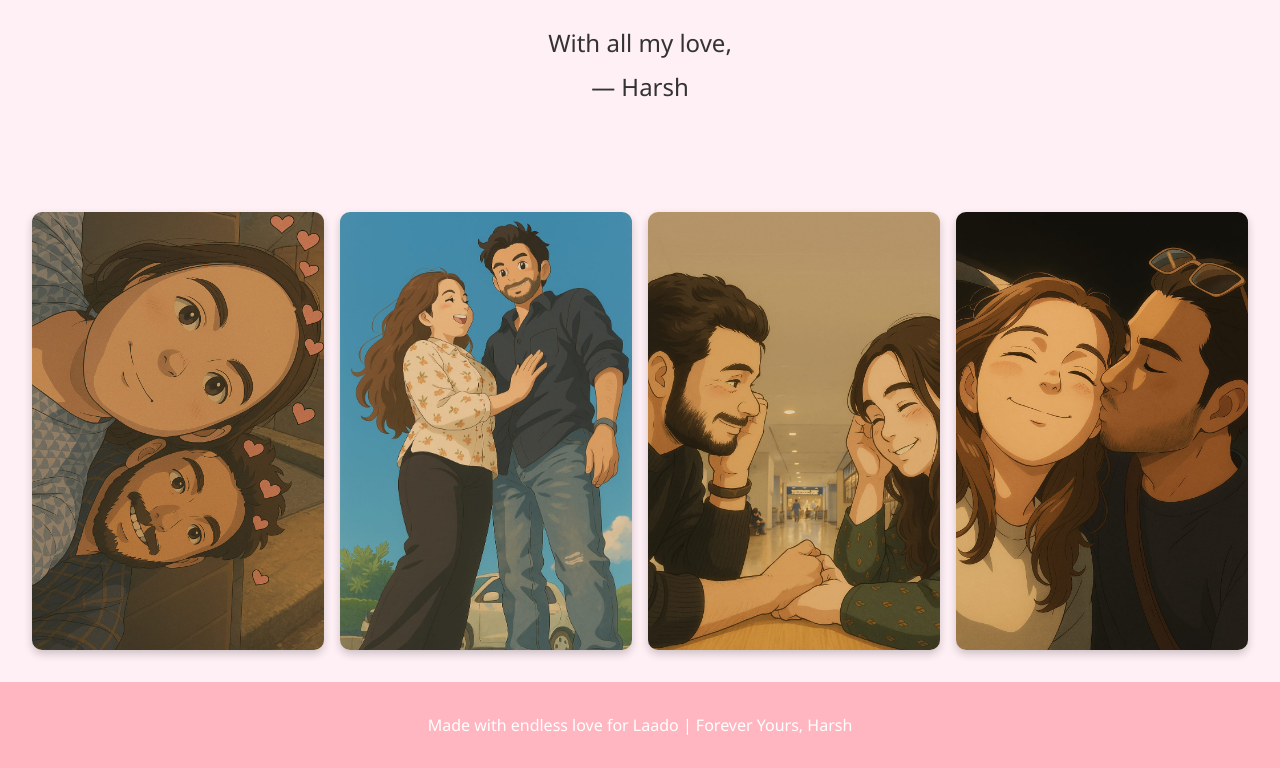
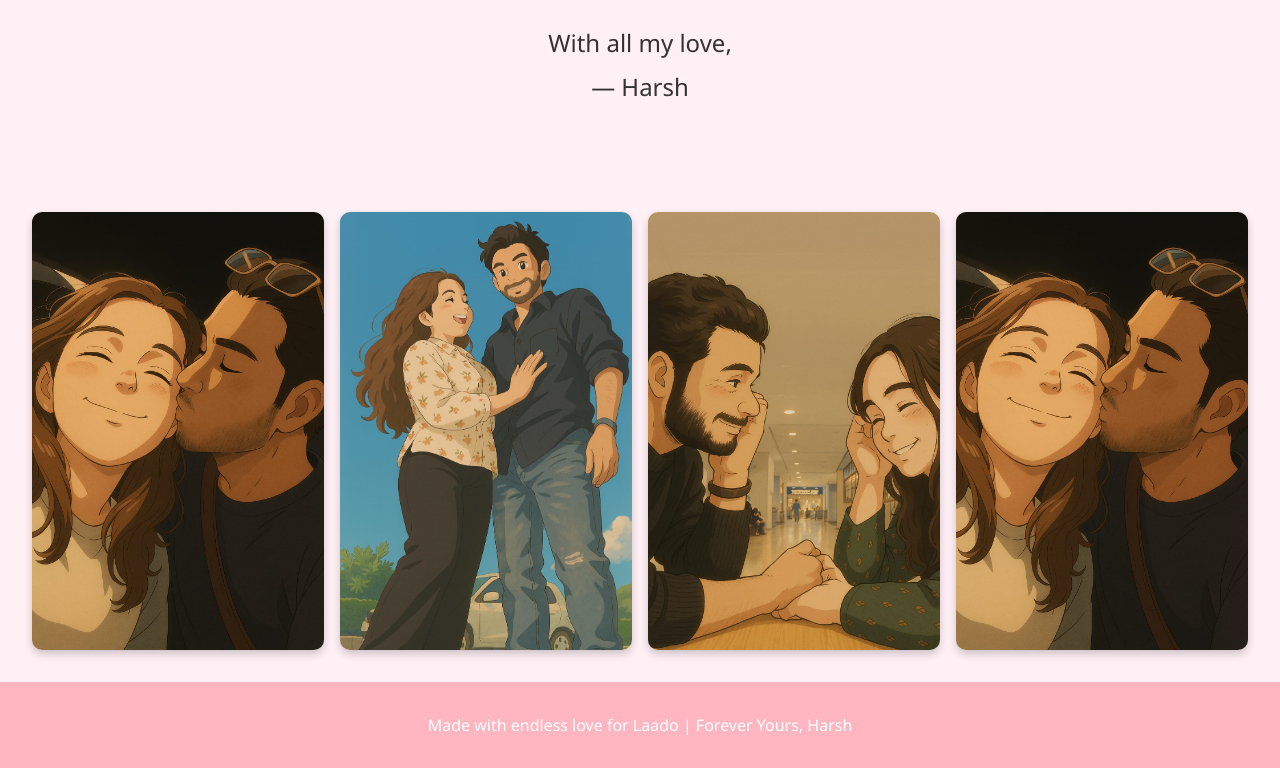
Before and after one commit to Harshsrivastava1414/sorrylaado.github.io, a plain HTML site: page index.html in a window 1280 px wide. Shown: the part 544-1312 px from the top of the page. Drawn offline with Linux system fonts and the light colour scheme.

Commit message:
Update index.html

```diff
--- a/index.html
+++ b/index.html
@@ -85,7 +85,7 @@
     </section>
 
     <section class="ghibli-gallery">
-        <img src="/WhatsApp Image 2025-04-23 at 17.35.09_6fbee36d.jpg" alt="Ghibli 1">
+        <img src="/WhatsApp Image 2025-04-23 at 17.35.10_feef1432.jpg" alt="Ghibli 1">
         <img src="/WhatsApp Image 2025-04-23 at 17.35.10_0ea85514.jpg" alt="Ghibli 2">
         <img src="/WhatsApp Image 2025-04-23 at 17.35.10_bb206dd6.jpg" alt="Ghibli 3">
         <img src="/WhatsApp Image 2025-04-23 at 17.35.10_feef1432.jpg" alt="Ghibli 4">
```
